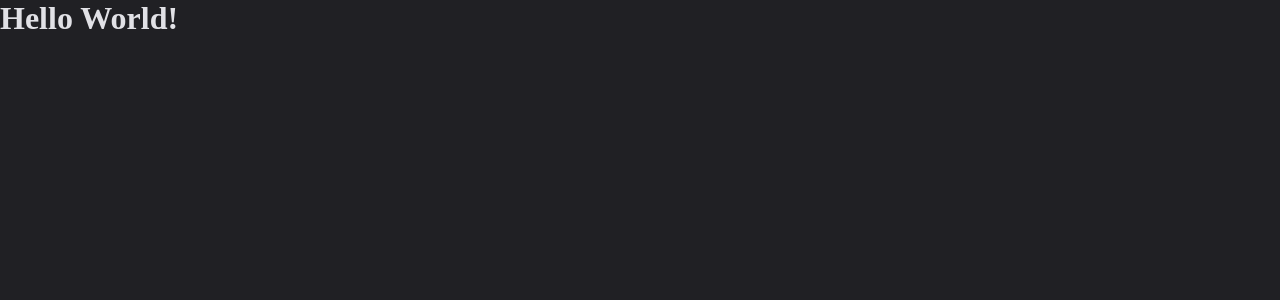
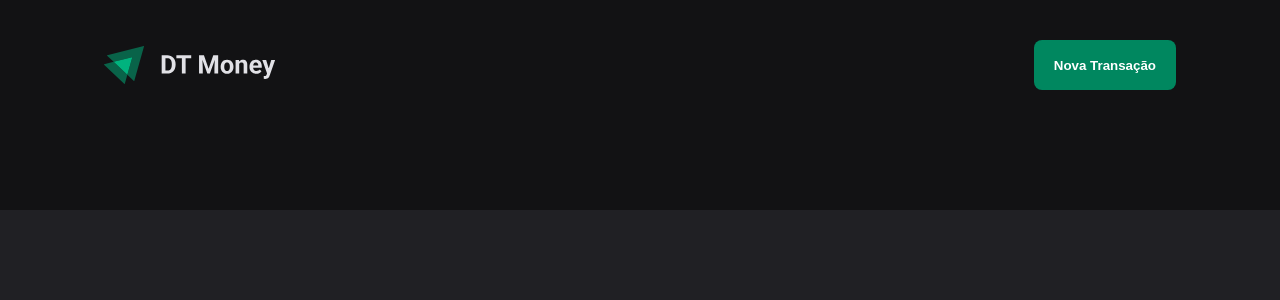
Before and after one commit to PedroFurlann/dt-money, a React (Vite) app: page / in a window 1280 px wide. Shown: the top 300 px of the page. Built offline with nearby package versions, Linux system fonts and the light colour scheme.

Commit message:
Create Header component

```diff
--- a/package.json
+++ b/package.json
@@ -6,7 +6,8 @@
   "scripts": {
     "dev": "vite",
     "build": "tsc && vite build",
-    "preview": "vite preview"
+    "preview": "vite preview",
+    "lint": "eslint src --ext .ts,.tsx"
   },
   "dependencies": {
     "react": "^18.2.0",
@@ -14,10 +15,12 @@
     "styled-components": "^5.3.6"
   },
   "devDependencies": {
+    "@rocketseat/eslint-config": "^1.1.3",
     "@types/react": "^18.0.26",
     "@types/react-dom": "^18.0.9",
     "@types/styled-components": "^5.1.26",
     "@vitejs/plugin-react": "^3.0.0",
+    "eslint": "^8.31.0",
     "typescript": "^4.9.3",
     "vite": "^4.0.0"
   }
--- a/src/App.tsx
+++ b/src/App.tsx
@@ -1,14 +1,14 @@
-import { ThemeProvider } from "styled-components";
-import { GlobalStyle } from "./styles/global";
-import { defaultTheme } from "./styles/themes/default";
+import { ThemeProvider } from 'styled-components'
+import { Transactions } from './pages/Transactions'
+import { GlobalStyle } from './styles/global'
+import { defaultTheme } from './styles/themes/default'
 
 export function App() {
-
   return (
     <ThemeProvider theme={defaultTheme}>
       <GlobalStyle />
 
-      <h1>Hello World!</h1>
+      <Transactions />
     </ThemeProvider>
   )
 }
--- /dev/null
+++ b/src/components/Header/index.tsx
@@ -0,0 +1,15 @@
+import { HeaderContainer, HeaderContent, NewTransactionButton } from './styles'
+
+import logo from '../../images/Logo.svg'
+
+export function Header() {
+  return (
+    <HeaderContainer>
+      <HeaderContent>
+        <img src={logo} alt="" />
+
+        <NewTransactionButton>Nova Transação</NewTransactionButton>
+      </HeaderContent>
+    </HeaderContainer>
+  )
+}
--- /dev/null
+++ b/src/components/Header/styles.ts
@@ -0,0 +1,33 @@
+import styled from 'styled-components'
+
+export const HeaderContainer = styled.header`
+  background: ${(props) => props.theme['gray-900']};
+  padding: 2.5rem 0 7.5rem;
+`
+
+export const HeaderContent = styled.div`
+  width: 100%;
+  max-width: 1120px;
+  margin: 0 auto;
+  padding: 0 1.5rem;
+
+  display: flex;
+  justify-content: space-between;
+  align-items: center;
+`
+
+export const NewTransactionButton = styled.button`
+  height: 50px;
+  border: 0;
+  background: ${(props) => props.theme['green-500']};
+  color: ${(props) => props.theme.white};
+  font-weight: bold;
+  padding: 0 1.25rem;
+  border-radius: 8px;
+  cursor: pointer;
+
+  &:hover {
+    background: ${(props) => props.theme['green-700']};
+    transition: backgorund-color 0.2s;
+  }
+`
--- /dev/null
+++ b/src/pages/Transactions/index.tsx
@@ -0,0 +1,9 @@
+import { Header } from '../../components/Header'
+
+export function Transactions() {
+  return (
+    <div>
+      <Header />
+    </div>
+  )
+}
```
Also changed, not shown: src/styles/global.ts (+5 -5 lines), src/.eslintrc.json (added), src/@types/styled.d.ts (line endings or trailing spaces), src/images/Logo.svg (added), src/pages/Transactions/styles.ts (added), 1 other file (tests, documents, lock files or other folders).
